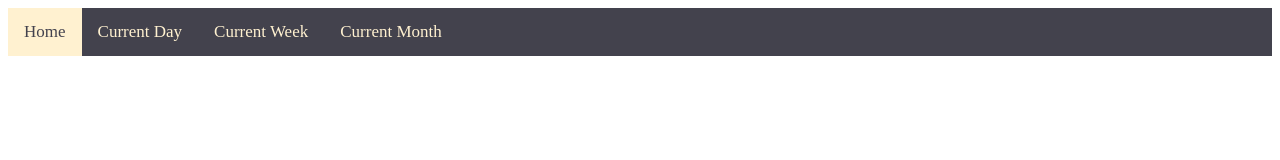
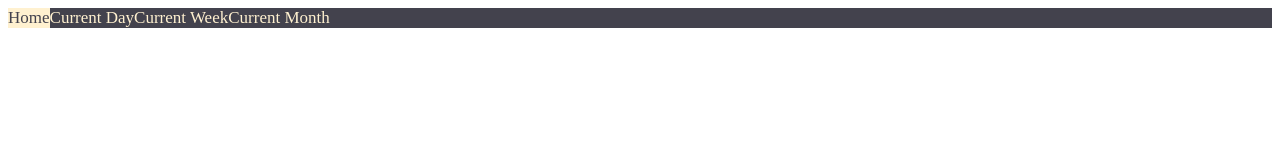
Before and after one commit to Dzolman97/f14-afternoon-devops-lab, a website: page public/index.html in a window 1280 px wide. Drawn offline with Linux system fonts and the light colour scheme.

Commit message:
added some styles

```diff
--- a/public/styles.css
+++ b/public/styles.css
@@ -7,7 +7,6 @@
    float: left;
    color: #FFF1D0;
    text-align: center;
-   padding: 14px 16px;
    text-decoration: none;
    font-size: 17px;
 }
```
